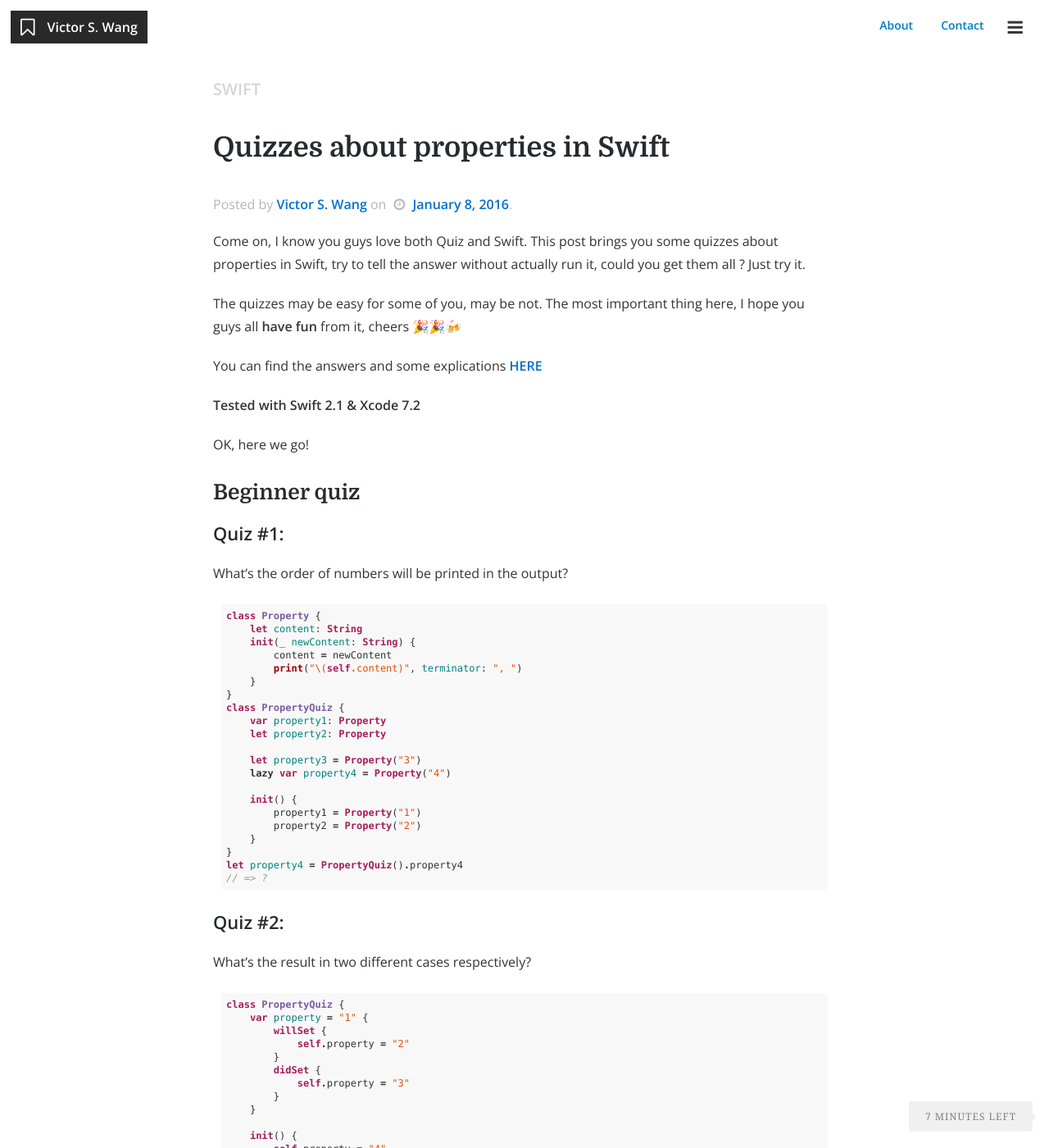
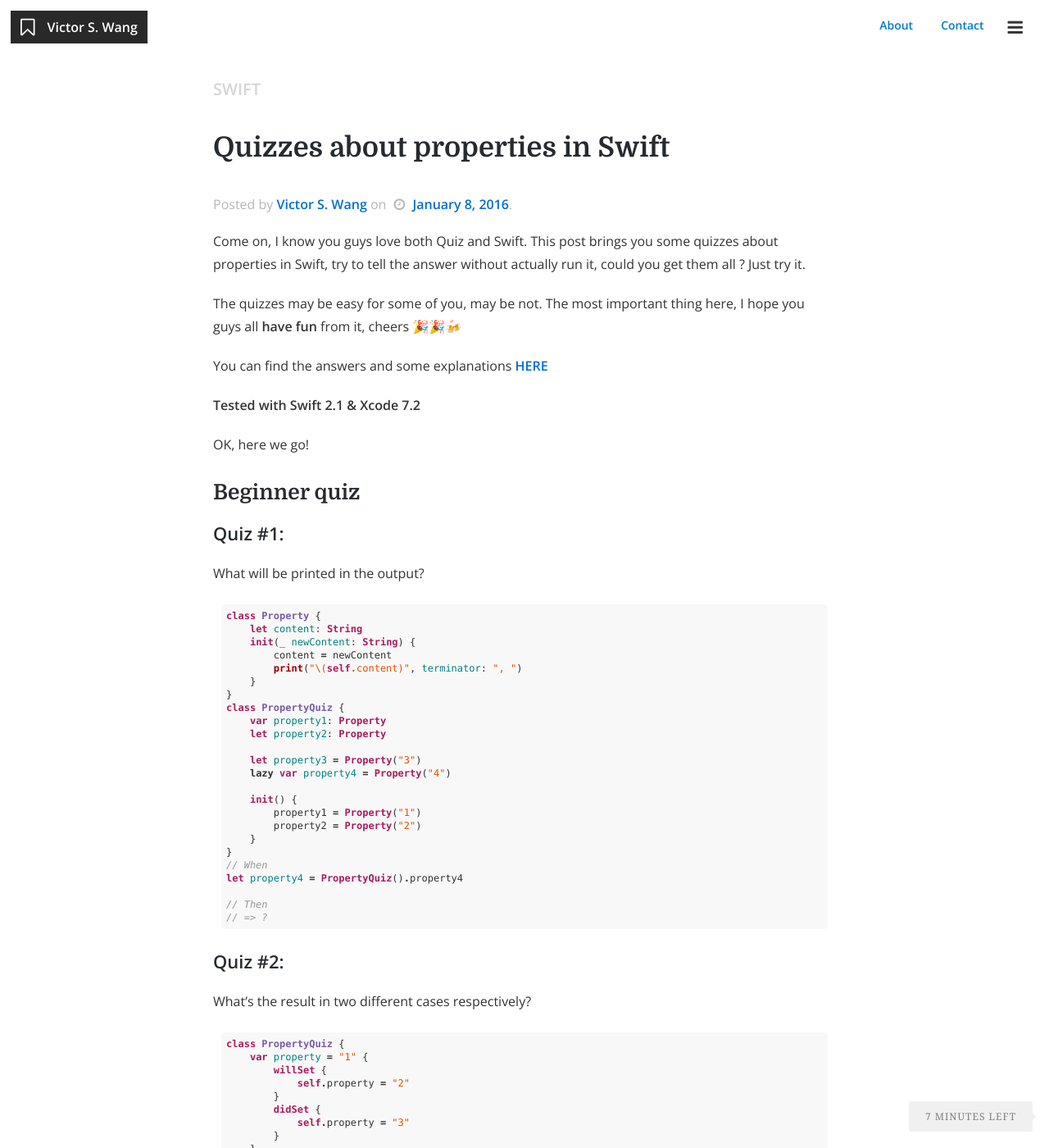
Before and after one commit to wangshengjia/wangshengjia.github.io, a Jekyll site: the page built from _posts/2016-01-08-quiz-about-properties-in-swift.md, in a window 1280 px wide and 1400 px high. Shown: the whole window at 82% size. Built offline with Jekyll 4.4.1, drawn with Linux system fonts in a browser that asks for light colours; nearby versions of some CDN libraries; Markdown is read by kramdown in place of the engine named in the settings.

Commit message:
Update post

````diff
--- a/_config.yml
+++ b/_config.yml
@@ -30,6 +30,7 @@ linkedin_url:  				"https://fr.linkedin.com/in/shengjiawang"
 theme_disqus_shortname: 	"Victor"
 theme_google_comments: 		false
 theme_analytics_id: 		"UA-72234238-1"
+theme_analytics_domain: ""
 theme_reading_time: 		true
 theme_autoload_comments: 	false
 theme_always_show_nav: 		true
--- a/_posts/2016-01-08-quiz-about-properties-in-swift.md
+++ b/_posts/2016-01-08-quiz-about-properties-in-swift.md
@@ -14,7 +14,7 @@ The quizzes may be easy for some of you, may be not. The most important thing he
 
 <!--more-->
 
-You can find the answers and some explications [HERE](http://www.allblue.me/swift/2016/01/08/quiz-answers)
+You can find the answers and some explanations [HERE](http://www.allblue.me/swift/2016/01/08/quiz-answers)
 
 **Tested with Swift 2.1 & Xcode 7.2**
 
@@ -23,7 +23,7 @@ OK, here we go!
 ## Beginner quiz
 
 ### Quiz #1:
-What's the order of numbers will be printed in the output?
+What will be printed in the output?
 
 ```swift
 class Property {
@@ -45,7 +45,10 @@ class PropertyQuiz {
         property2 = Property("2")
     }
 }
+// When
 let property4 = PropertyQuiz().property4
+
+// Then
 // => ?
 ```
 
````
